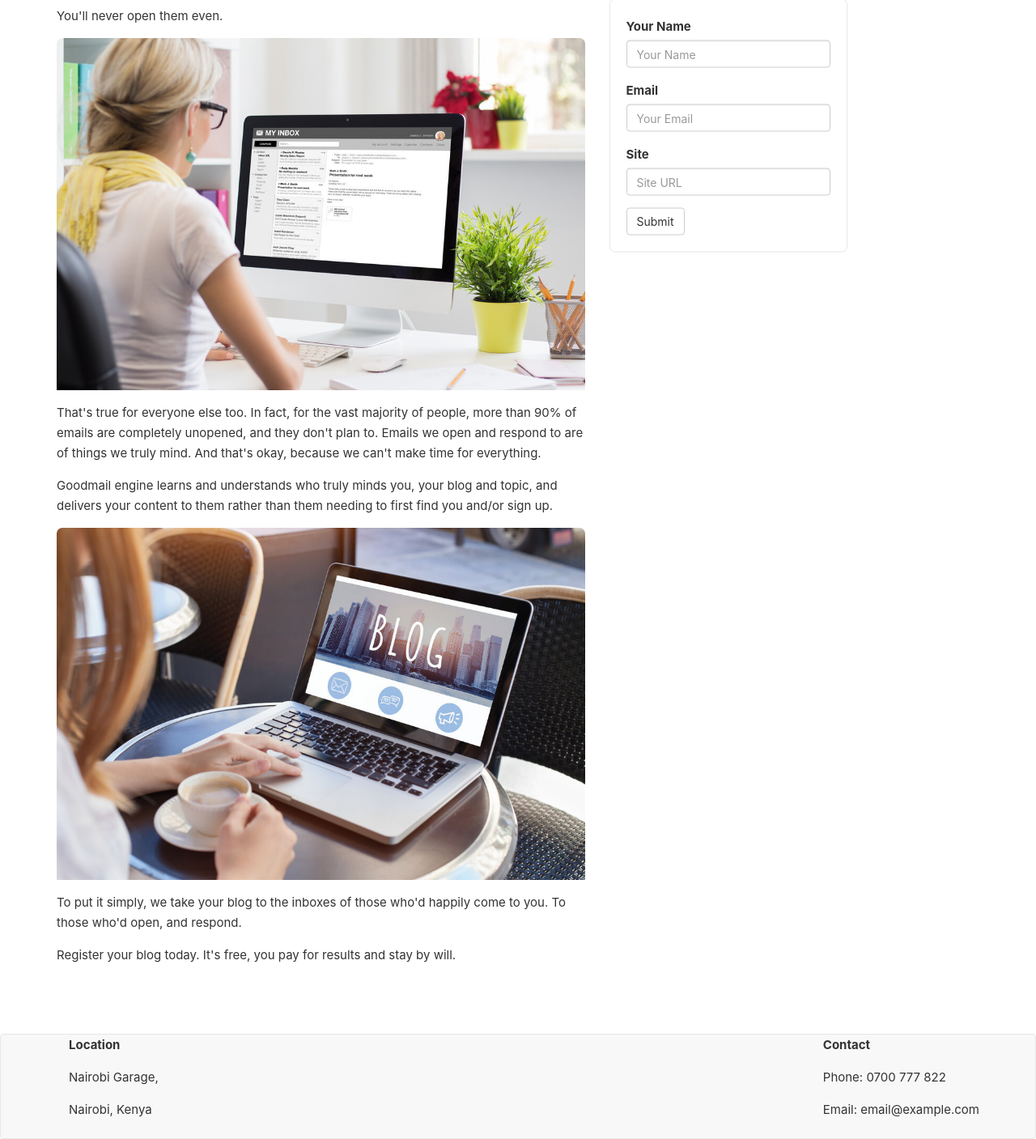
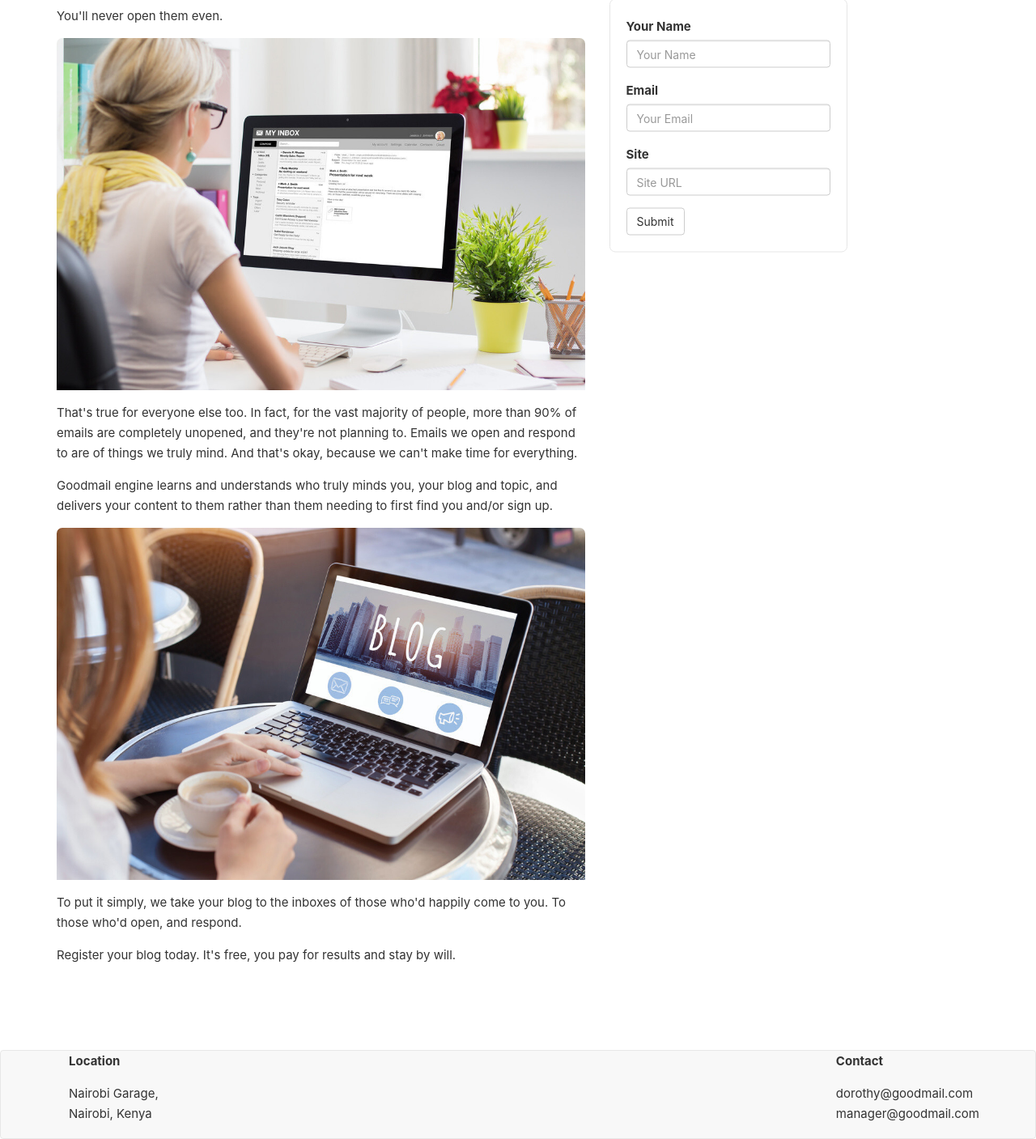
Before and after one commit to GitauHarrison/Goodmail, a Flask app: page / in a window 1280 px wide. Shown: the part 245-1652 px from the top of the page at 81% size. Run offline with Flask 2, Linux system fonts and the light colour scheme; parts of the project's set-up code (start-up, migrations or seed data) failed here and were passed over; some libraries are stand-ins or nearby versions.

Commit message:
Update contact info

```diff
--- a/app/static/css/styles.css
+++ b/app/static/css/styles.css
@@ -30,7 +30,7 @@ h1{
         height: 300px; /* Set same as footer's height when not using media queries*/
     }
     .footer{
-        height: 270px;
+        height: 240px;
     }
 }
 @media all and (min-width: 992px) {
@@ -38,7 +38,7 @@ h1{
         height: 200px; /* Set same as footer's height when not using media queries*/
     }
     .footer{
-        height: 130px;
+        height: 110px;
     }
     .scrollable{
         overflow-y: scroll;
--- a/app/templates/base.html
+++ b/app/templates/base.html
@@ -55,13 +55,11 @@
                 <div class="col-xs-12 col-sm-12 col-md-12 col-lg-12 col-xl-12">
                     <ul class="nav navbar-nav">
                         <p><strong>Location</strong></p>
-                        <p>Nairobi Garage,</p>
-                        <p>Nairobi, Kenya</p>
+                        <p>Nairobi Garage,<br>Nairobi, Kenya</p>
                     </ul>
                     <ul class="nav navbar-nav navbar-right">
                         <p><strong>Contact</strong></p>
-                        <p>Phone: 0700 777 822 </p>
-                        <p>Email: email@example.com </p>
+                        <p>dorothy@goodmail.com<br>manager@goodmail.com</p>
                     </ul>
                 </div>
             </div>
--- a/app/templates/home.html
+++ b/app/templates/home.html
@@ -33,7 +33,7 @@
                         <div class="col-xs-12 col-sm-12 col-md-8 col-lg-12 col-xl-12">
                             <p>
                                 That's true for everyone else too. In fact, for the vast majority of people, more than 90% of emails are
-                                completely unopened, and they don't plan to. Emails we open and respond to are of things we truly mind.
+                                completely unopened, and they're not planning to. Emails we open and respond to are of things we truly mind.
                                 And that's okay, because we can't make time for everything.
                             </p>
                             <p>
```
